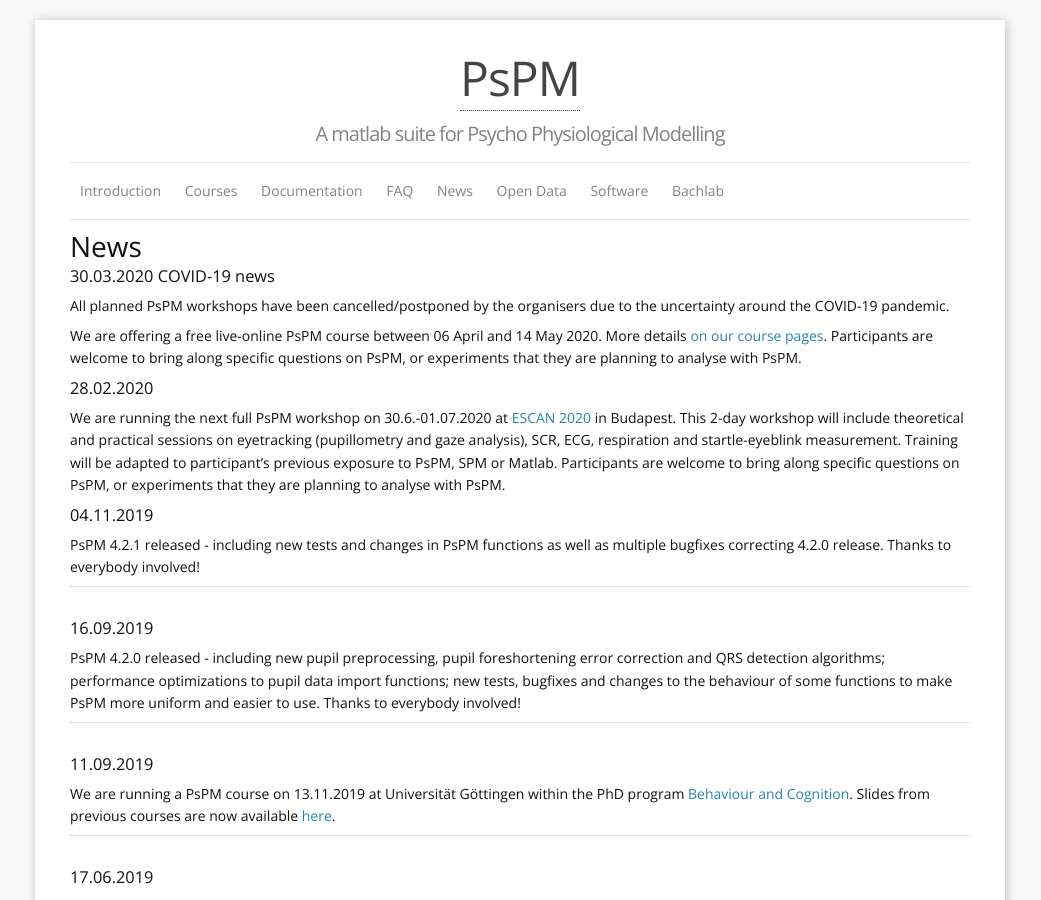
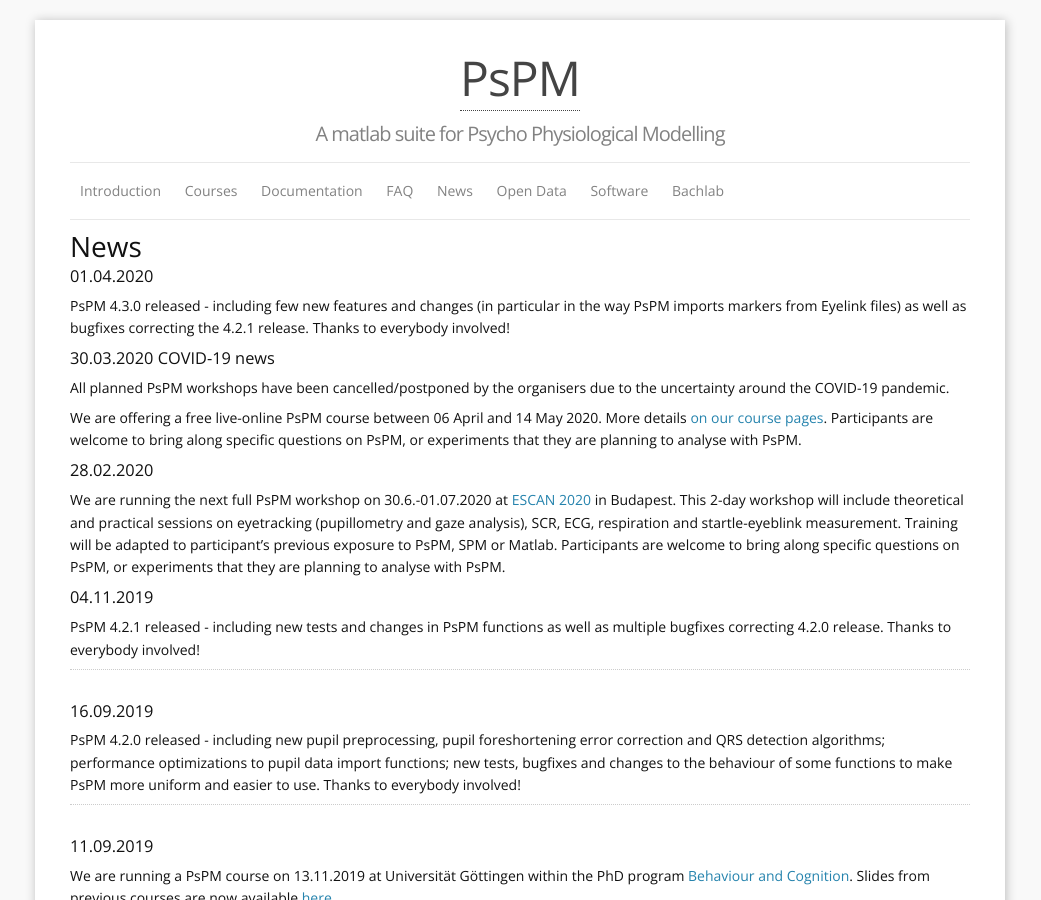
Before and after one commit to bachlab/PsPM, a Jekyll site: the page built from news.markdown, in a window 1280 px wide and 900 px high. Shown: the whole window, without its empty margins (120-1161 px from the left). Built offline with Jekyll 4.4.1, drawn with Linux system fonts in a browser that asks for light colours.

Commit message:
Update git pages wrt. to the release of v4.3.0

```diff
--- a/index.markdown
+++ b/index.markdown
@@ -5,7 +5,7 @@
 layout: page
 ---
 
-**Current version: PsPM 4.2.1, released on 04.11.2019**
+**Current version: PsPM 4.3.0, released on 01.04.2020**
 
 <img src="http://bachlab.org/wp-content/uploads/2019/09/PsPM_Website_Figure_1.jpg" alt="drawing">
 
--- a/news.markdown
+++ b/news.markdown
@@ -5,6 +5,12 @@
 ---
 
 # News
+
+### 01.04.2020
+
+PsPM 4.3.0 released - including few new features and changes (in particular in the way PsPM imports markers from Eyelink files) as well as bugfixes correcting the 4.2.1 release. Thanks to everybody involved!
+
+
 ### 30.03.2020 COVID-19 news
 All planned PsPM workshops have been cancelled/postponed by the organisers due to the uncertainty around the COVID-19 pandemic.
 
```
